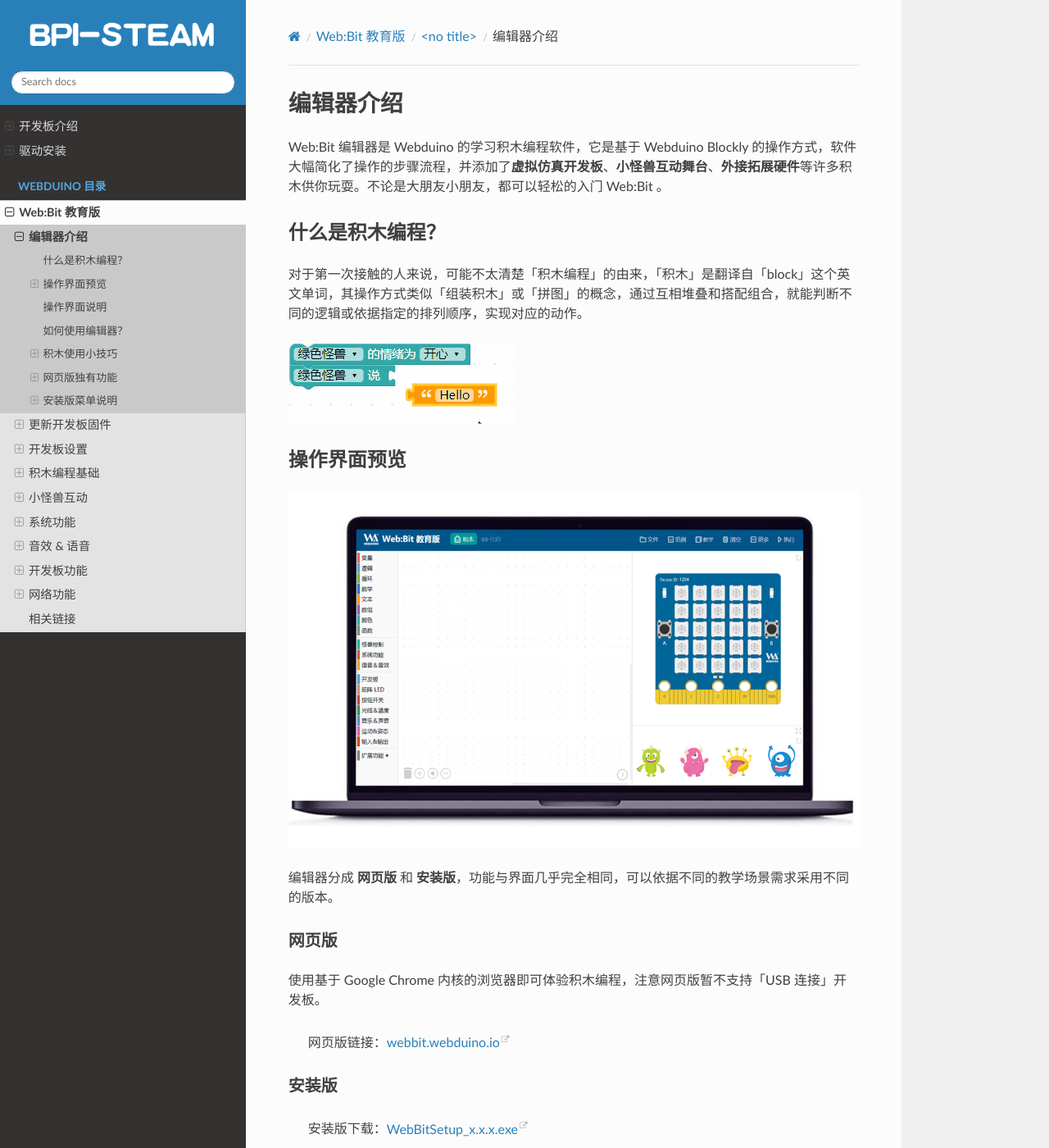
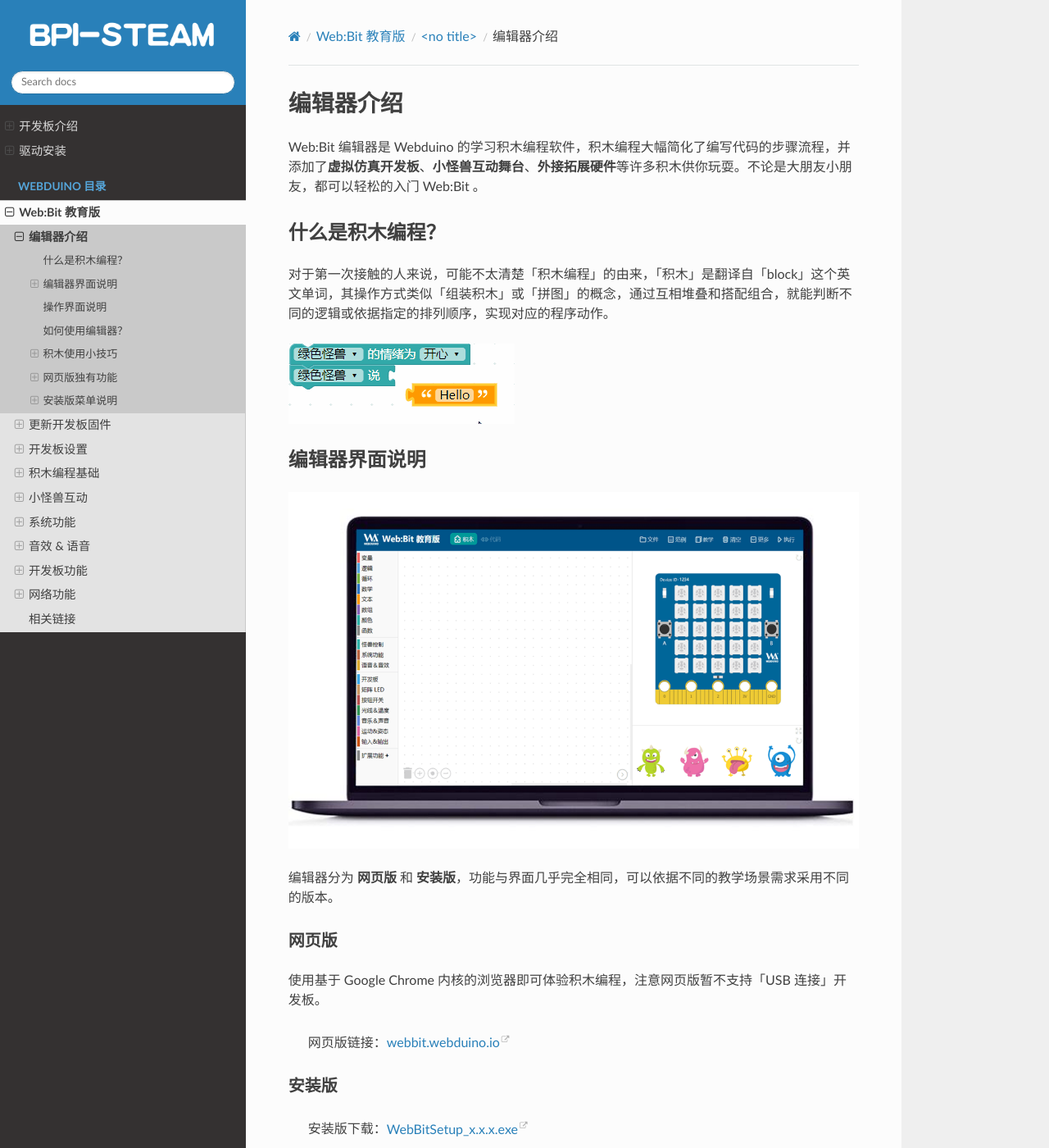
Before and after one commit to BPI-STEAM/simplified_webbit_docs, a Sphinx documentation site: the page built from source/webduino/tutorials/info/software.md, in a window 1280 px wide and 1400 px high. Shown: the whole window at 82% size. Built offline with Sphinx 7.4.7 and the Read the Docs theme 2.0.0, drawn with Linux system fonts in a browser that asks for light colours; pages that are not in the unit, such as notebooks, are missing from menus.

Commit message:
Update software.md

```diff
--- a/source/webduino/tutorials/info/software.md
+++ b/source/webduino/tutorials/info/software.md
@@ -1,19 +1,19 @@
 
 ## 编辑器介绍
 
-Web:Bit 编辑器是 Webduino 的学习积木编程软件，它是基于 Webduino Blockly 的操作方式，软件大幅简化了操作的步骤流程，并添加了**虚拟仿真开发板**、**小怪兽互动舞台**、**外接拓展硬件**等许多积木供你玩耍。不论是大朋友小朋友，都可以轻松的入门 Web:Bit 。
+Web:Bit 编辑器是 Webduino 的学习积木编程软件，积木编程大幅简化了编写代码的步骤流程，并添加了**虚拟仿真开发板**、**小怪兽互动舞台**、**外接拓展硬件**等许多积木供你玩耍。不论是大朋友小朋友，都可以轻松的入门 Web:Bit 。
 
 ### 什么是积木编程？
 
-对于第一次接触的人来说，可能不太清楚「积木编程」的由来，「积木」是翻译自「block」这个英文单词，其操作方式类似「组装积木」或「拼图」的概念，通过互相堆叠和搭配组合，就能判断不同的逻辑或依据指定的排列顺序，实现对应的动作。
+对于第一次接触的人来说，可能不太清楚「积木编程」的由来，「积木」是翻译自「block」这个英文单词，其操作方式类似「组装积木」或「拼图」的概念，通过互相堆叠和搭配组合，就能判断不同的逻辑或依据指定的排列顺序，实现对应的程序动作。
 
 ![](software/upload_307159386b586670a14bf1f5ec5fc23a.gif)
 
-### 操作界面预览
+### 编辑器界面说明
 
 ![](software/upload_be9e4f1e27a719fed2161c1c19409f4e.png)
 
-编辑器分成 **网页版** 和 **安装版**，功能与界面几乎完全相同，可以依据不同的教学场景需求采用不同的版本。
+编辑器分为 **网页版** 和 **安装版**，功能与界面几乎完全相同，可以依据不同的教学场景需求采用不同的版本。
 
 #### 网页版
 
```
